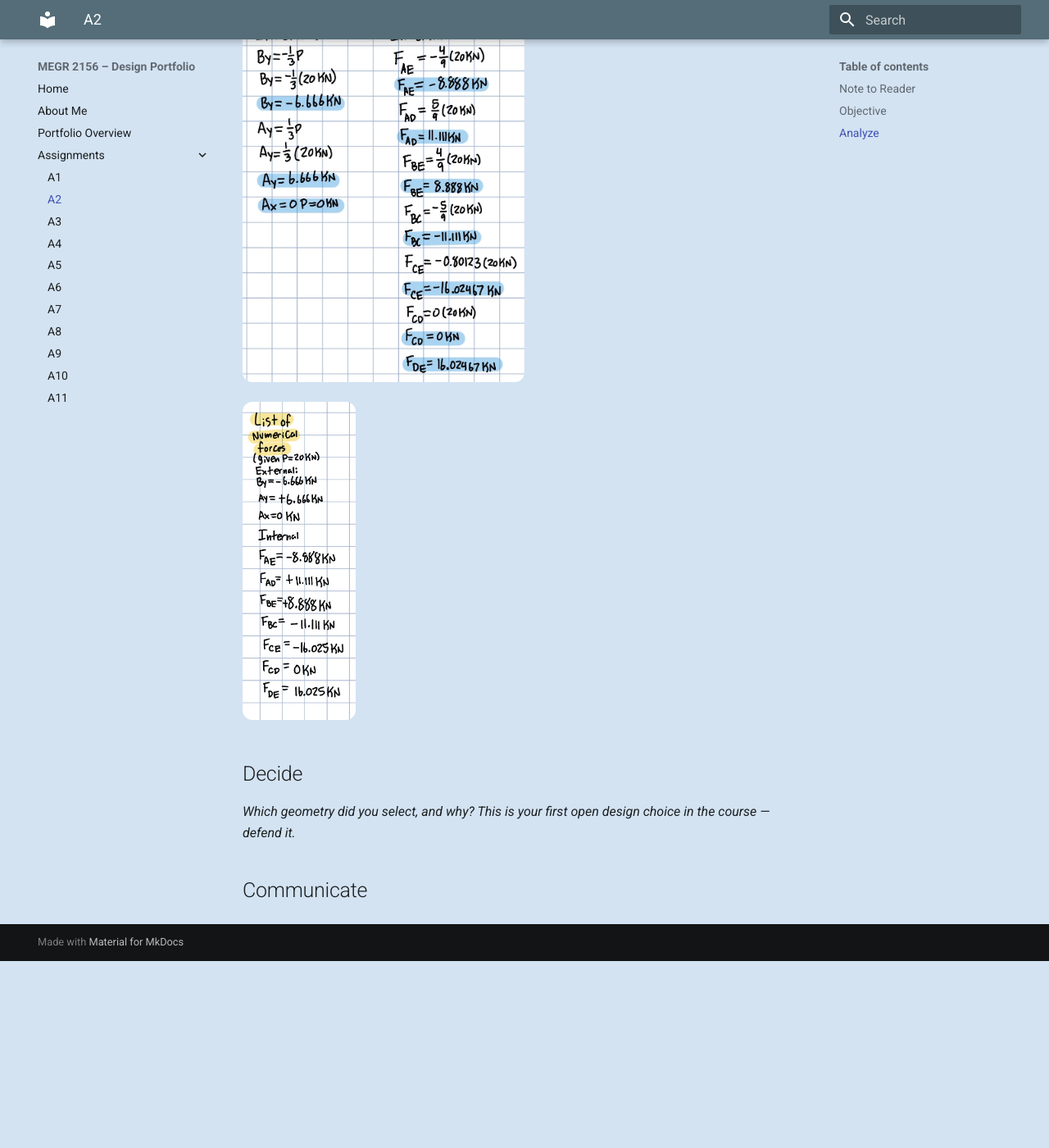
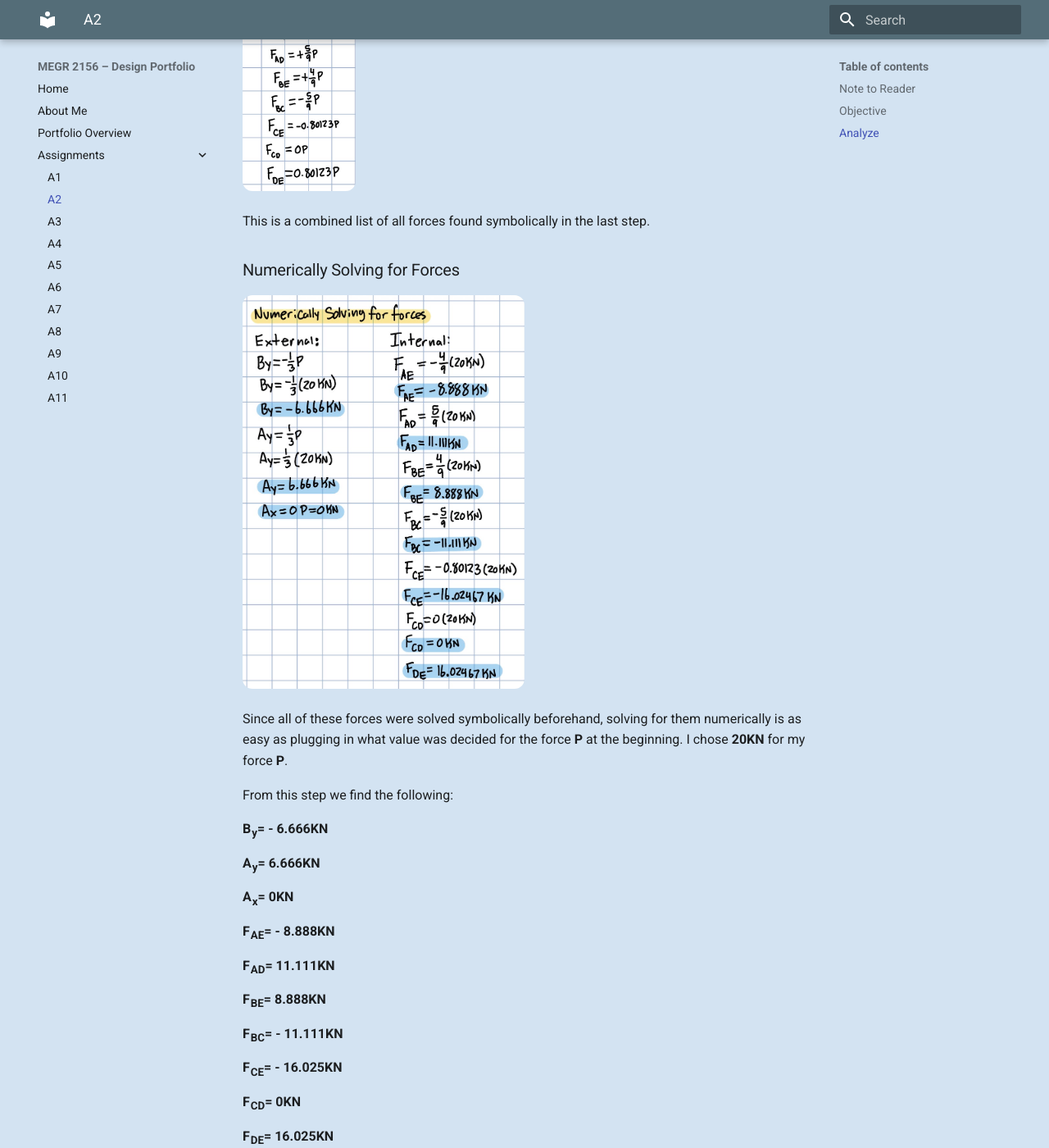
Before and after one commit to Noah-DiMenna/megr2156-portfolio, an MkDocs documentation site: the page built from docs/assignments/A02/index.md, in a window 1280 px wide and 1400 px high, scrolled down 6771 px. Shown: the whole window at 82% size. Built offline with MkDocs 1.6.1 and Material for MkDocs 9.7.7, drawn with Linux system fonts in a browser that asks for light colours; before the commit the page ends 7943 px from its top, so only the background shows below that; some of the changed text lies outside the part shown.

Commit message:
Document symbolic and numerical force calculations
Added symbolic and numerical solutions for forces at joints A and D, along with a list of symbolic forces and numerical results.

```diff
--- a/docs/assignments/A02/index.md
+++ b/docs/assignments/A02/index.md
@@ -128,11 +128,51 @@
 
 <img src="A2-JointA-Sym.jpg" style="border-radius: 12px; width: 30%;">
 
+From joint A we find:
+
+**F<sub>AD</sub>= $\frac{5}{9}$ P**
+
+**F<sub>AE</sub>= - $\frac{4}{9}$ P**
+
 <img src="A2-JointD-Sym.jpg" style="border-radius: 12px; width: 30%;">
+
+From joint D we find:
+
+**F<sub>DE</sub>= 0.8012 P**
+
+### List of Symbolic Forces:
 
 <img src="A2-List-Sym.jpg" style="border-radius: 12px; width: 20%;">
 
+This is a combined list of all forces found symbolically in the last step.
+
+### Numerically Solving for Forces
+
 <img src="A2-Num-Solving.jpg" style="border-radius: 12px; width: 50%;">
+
+Since all of these forces were solved symbolically beforehand, solving for them numerically is as easy as plugging in what value was decided for the force **P** at the beginning. I chose **20KN** for my force **P**.
+
+From this step we find the following:
+
+**B<sub>y</sub>= - 6.666KN**
+
+**A<sub>y</sub>= 6.666KN**
+
+**A<sub>x</sub>= 0KN**
+
+**F<sub>AE</sub>= - 8.888KN**
+
+**F<sub>AD</sub>= 11.111KN**
+
+**F<sub>BE</sub>= 8.888KN**
+
+**F<sub>BC</sub>= - 11.111KN**
+
+**F<sub>CE</sub>= - 16.025KN**
+
+**F<sub>CD</sub>= 0KN**
+
+**F<sub>DE</sub>= 16.025KN**
 
 <img src="A2-List-Num.jpg" style="border-radius: 12px; width: 20%;">
 
```
